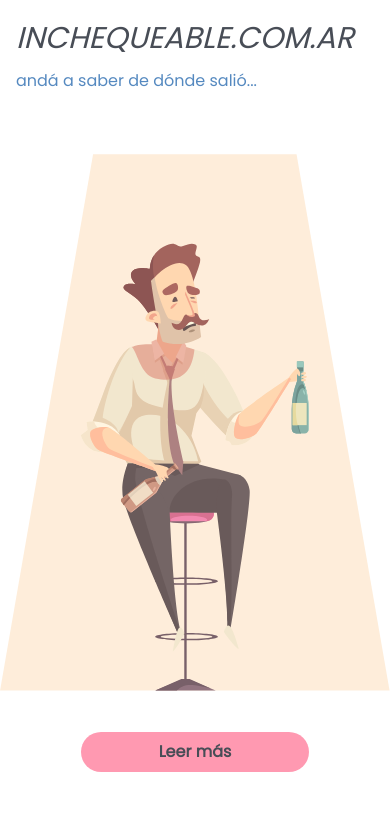
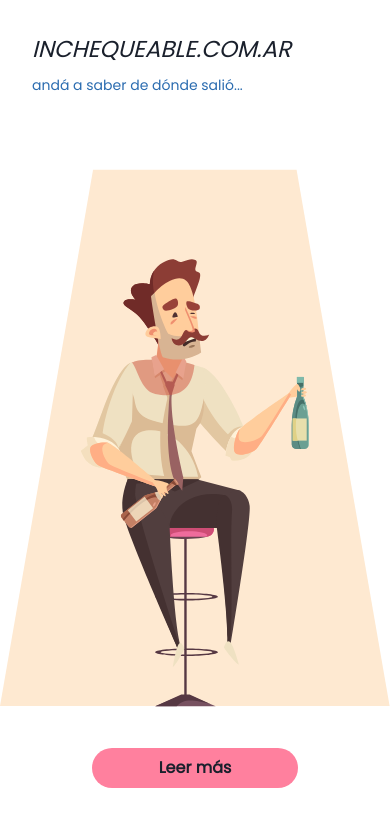
Before and after one commit to MatataFerra/inchequeable, a Next.js app: page / in a window 390 px wide. Shown: the top 826 px of the page. Built offline with nearby package versions, Linux system fonts and the light colour scheme.

Commit message:
fix responsive design

```diff
--- a/pages/_app.tsx
+++ b/pages/_app.tsx
@@ -23,7 +23,7 @@ function MyApp({ Component, pageProps }: AppProps) {
           <title>IQL | Andá a saber de dónde salió</title>
           <link rel="icon" href="/favicon.ico" />
         </Head>
-        <Box as="main" overflow="hidden">
+        <Box as="main" overflow="hidden" padding={{ lg: 0, sm: 4, base: 4 }}>
           <Component {...pageProps} />
         </Box>
       </ArticlesContext.Provider>
--- a/pages/article/[id].tsx
+++ b/pages/article/[id].tsx
@@ -177,7 +177,7 @@ const OneArticlePage: NextPage<Props> = ({
 
   return (
     <>
-      <Stack height={"100vh"}>
+      <Stack height={{ lg: "100vh", sm: "100%", base: "100%" }}>
         <Grid
           templateColumns={{ lg: "repeat(2, 1fr)", sm: "repeat(1, 1fr)" }}
           height={"100%"}
--- a/pages/blogs/index.tsx
+++ b/pages/blogs/index.tsx
@@ -31,7 +31,7 @@ const Blogs: NextPage = () => {
 
   return (
     <Grid
-      padding={8}
+      padding={{ lg: 8, sm: 0, base: 0 }}
       templateColumns={{ lg: "repeat(2, 1fr)", md: "1fr" }}
       templateRows={{ lg: "repeat(2, 1fr)", md: "1fr" }}
       rowGap={4}
@@ -43,7 +43,7 @@ const Blogs: NextPage = () => {
         </Link>
       </GridItem>
       <GridItem colStart={1} rowStart={1} zIndex={999}>
-        <Text fontSize={48}> Lo inchequeable </Text>
+        <Text fontSize={{ lg: 48, sm: 42, base: 36 }}> Lo inchequeable </Text>
         <Stack
           spacing={3}
           padding={4}
--- a/pages/index.tsx
+++ b/pages/index.tsx
@@ -1,4 +1,6 @@
 import type { NextPage } from "next";
+import Image from "next/image";
+import { Stack } from "@chakra-ui/react";
 
 import styles from "../styles/home.module.scss";
 import Body from "../src/home/components/Body";
@@ -9,6 +11,16 @@ const Home: NextPage = () => {
     <div className={styles.main}>
       <Title />
       <Body />
+      <Stack zIndex={-999} gridColumn={"1 / 3"} gridRow={"1 / 3"}>
+        <div>
+          <Image
+            src={"/drunk_boy.svg"}
+            alt="Portrait image"
+            layout="fill"
+            className={styles.imageBlog}
+          />
+        </div>
+      </Stack>
     </div>
   );
 };
--- a/src/home/components/Title.tsx
+++ b/src/home/components/Title.tsx
@@ -11,6 +11,8 @@ const Title: NextPage = () => {
       position={"relative"}
       className={styles.homeTitle}
       padding={4}
+      gridColumn={{ lg: "2 / 5", sm: "1", base: "1" }}
+      gridRow={"1"}
     >
       <Text as="h1" className={styles.homeTitleText}>
         Inchequeable.com.ar
--- a/styles/home.module.scss
+++ b/styles/home.module.scss
@@ -9,18 +9,11 @@ $breakpointMd: 768px;
   grid-template-rows: 30% auto;
   grid-template-columns: repeat(8, 1fr);
 
-  background-image: url("../public/drunk_boy.svg");
-  background-repeat: no-repeat;
-  background-position: -13%;
-  filter: opacity(80%);
-
   @media screen and (max-width: $breakpointLg) {
     overflow: visible;
     display: grid;
     grid-template-columns: 1fr;
     grid-template-rows: 10% 71% auto;
-    background-position: center;
-    background-size: contain;
   }
 }
 
@@ -30,10 +23,6 @@ $breakpointMd: 768px;
   @media screen and (max-width: $breakpointLg) {
     grid-column: 1;
     grid-row: 3;
-    // display: flex;
-    // flex-direction: column;
-    // justify-content: center;
-    // align-items: center;
   }
 }
 
@@ -53,6 +42,18 @@ $breakpointMd: 768px;
   }
 }
 
+.imageBlog {
+  left: -70rem !important;
+
+  @media screen and (max-width: 1200px) {
+    left: -50rem !important;
+  }
+
+  @media screen and (max-width: $breakpointLg) {
+    left: unset !important;
+  }
+}
+
 .homeTitleText {
   font-size: 78px;
   font-weight: 100;
@@ -68,7 +69,7 @@ $breakpointMd: 768px;
   }
 
   @media screen and (max-width: $breakpointMd) {
-    font-size: 30px;
+    font-size: 23px;
   }
 }
 
@@ -79,5 +80,6 @@ $breakpointMd: 768px;
 
   @media screen and (max-width: $breakpointLg) {
     position: static;
+    font-size: 14px;
   }
 }
```
